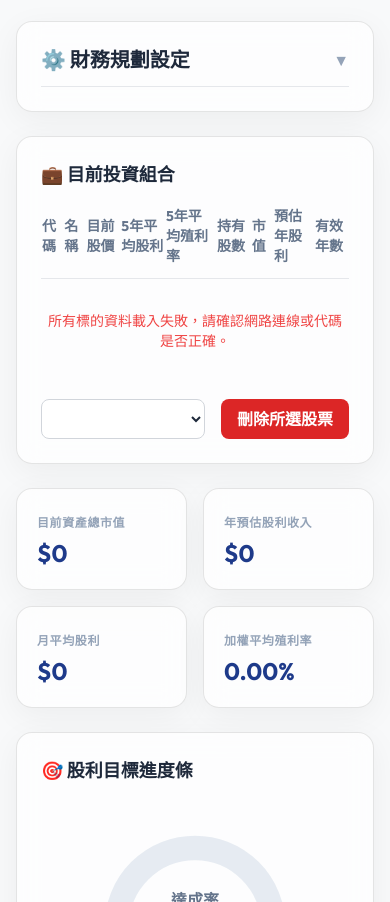
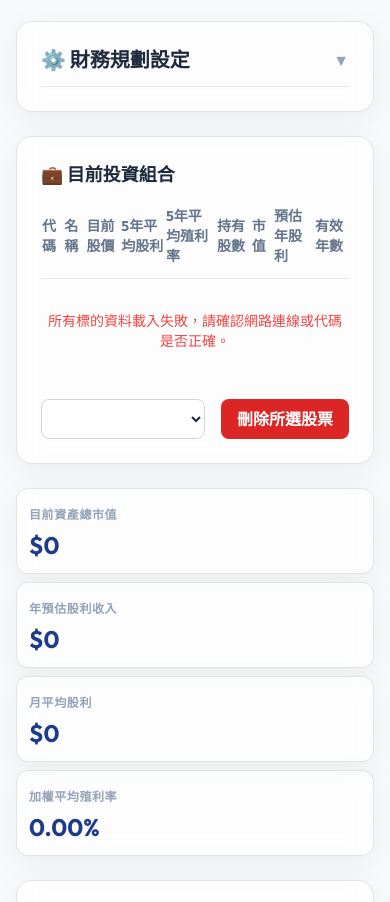
Before and after one commit to ating1234/dividend, a website: page cloudflare-version/frontend/index.html in a window 390 px wide. Shown: the part 183-1085 px from the top of the page. Drawn offline with nearby package versions, Linux system fonts and the light colour scheme; no server answers.

Commit message:
style: revert metrics cards grid to single column on mobile with compact padding and smaller gap

```diff
--- a/cloudflare-version/frontend/index.html
+++ b/cloudflare-version/frontend/index.html
@@ -189,21 +189,21 @@
                 </div>
             </div>
 
-            <!-- 核心指標卡片：手機版 2x2 排列，電腦版 1x4 排列 -->
-            <div class="grid grid-cols-2 lg:grid-cols-4 gap-4">
-                <div class="glass-card rounded-2xl p-5">
+            <!-- 核心指標卡片：手機版 1 欄排列 (窄卡片、小間距)，電腦版 4 欄排列 -->
+            <div class="grid grid-cols-1 lg:grid-cols-4 gap-2 lg:gap-4">
+                <div class="glass-card rounded-xl p-3 lg:p-5">
                     <span class="text-xs font-semibold text-slate-400 uppercase tracking-wider">目前資產總市值</span>
                     <div class="text-2xl font-bold text-blue-900 mt-1" id="totalMarketValue">$0</div>
                 </div>
-                <div class="glass-card rounded-2xl p-5">
+                <div class="glass-card rounded-xl p-3 lg:p-5">
                     <span class="text-xs font-semibold text-slate-400 uppercase tracking-wider">年預估股利收入</span>
                     <div class="text-2xl font-bold text-blue-900 mt-1" id="totalAnnualDividend">$0</div>
                 </div>
-                <div class="glass-card rounded-2xl p-5">
+                <div class="glass-card rounded-xl p-3 lg:p-5">
                     <span class="text-xs font-semibold text-slate-400 uppercase tracking-wider">月平均股利</span>
                     <div class="text-2xl font-bold text-blue-900 mt-1" id="monthlyAverageDividend">$0</div>
                 </div>
-                <div class="glass-card rounded-2xl p-5">
+                <div class="glass-card rounded-xl p-3 lg:p-5">
                     <span class="text-xs font-semibold text-slate-400 uppercase tracking-wider">加權平均殖利率</span>
                     <div class="text-2xl font-bold text-blue-900 mt-1" id="weightedAverageYield">0.00%</div>
                 </div>
```
